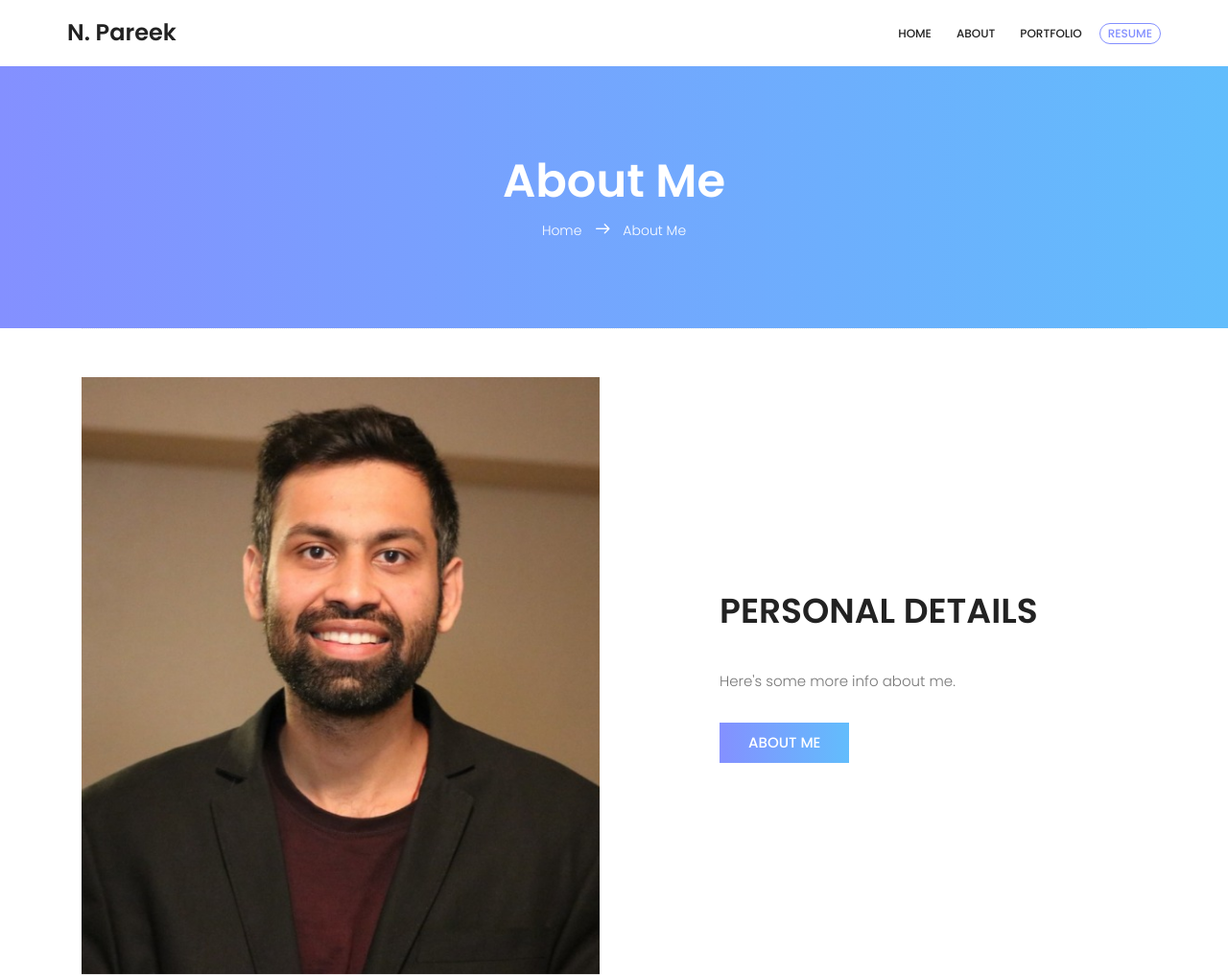
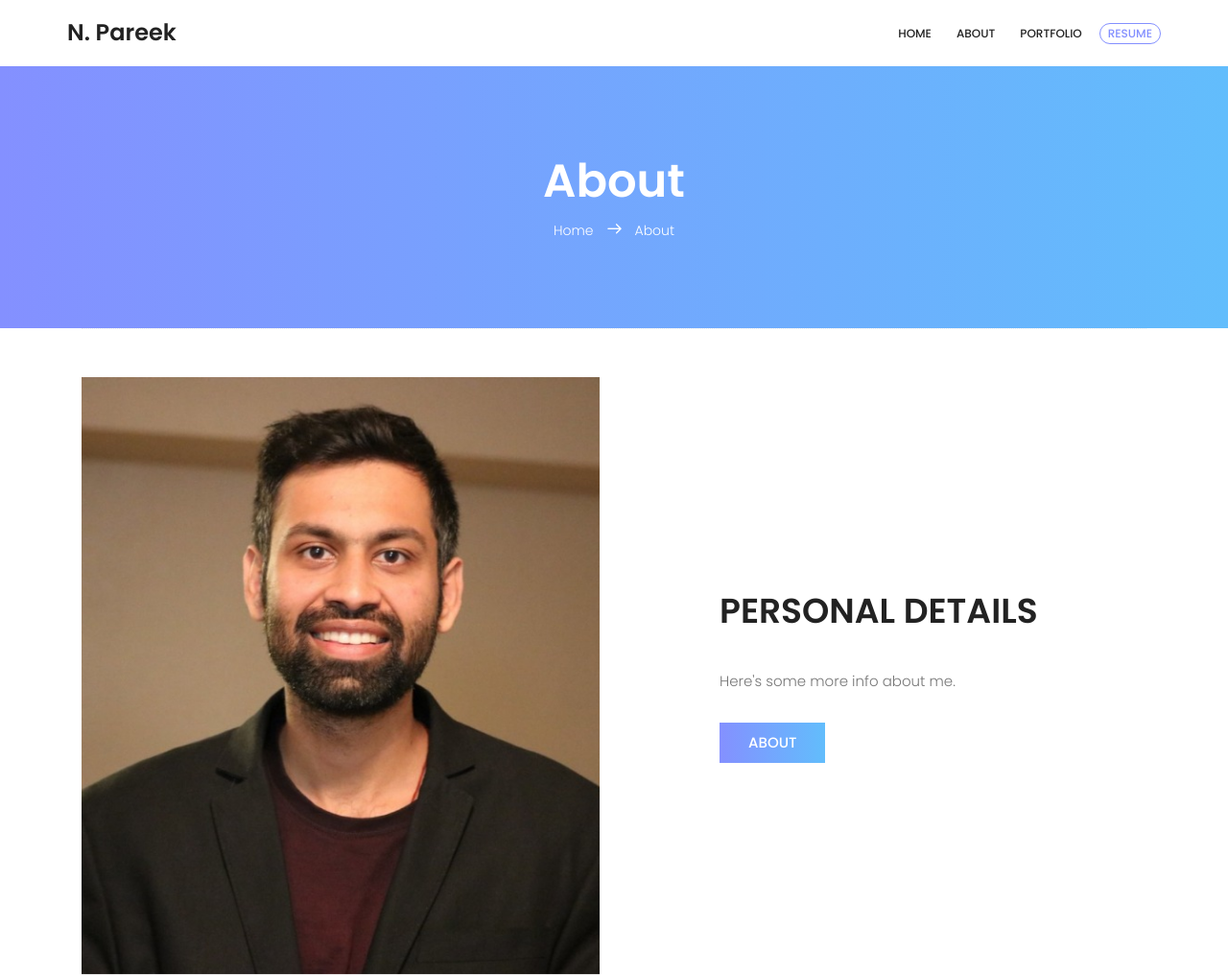
Before and after one commit to pareeknikhil/pareeknikhil.github.io, a plain HTML site: page about.html in a window 1280 px wide. Shown: the top 1016 px of the page at 96% size. Drawn offline with Linux system fonts and the light colour scheme; some packages are replaced by stand-ins of ours.

```diff
--- a/about.html
+++ b/about.html
@@ -58,9 +58,9 @@
 					<div class="row d-flex align-items-center justify-content-center">
 						<div class="about-content col-lg-12">
 							<h1 class="text-white">
-								About Me
+								About
 							</h1>
-							<p class="text-white link-nav"><a href="/">Home </a>  <span class="lnr lnr-arrow-right"></span>  <a href="about"> About Me</a></p>
+							<p class="text-white link-nav"><a href="/">Home </a>  <span class="lnr lnr-arrow-right"></span>  <a href="about"> About</a></p>
 						</div>
 					</div>
 				</div>
@@ -80,7 +80,7 @@
 							<p>
 								Here's some more info about me.
 							</p>
-							<a href="#FAQ" class="primary-btn text-uppercase">About Me</a>
+							<a href="#FAQ" class="primary-btn text-uppercase">About</a>
 						</div>
 
 
```
Also changed, not shown: index.html (+1 -1 lines).
